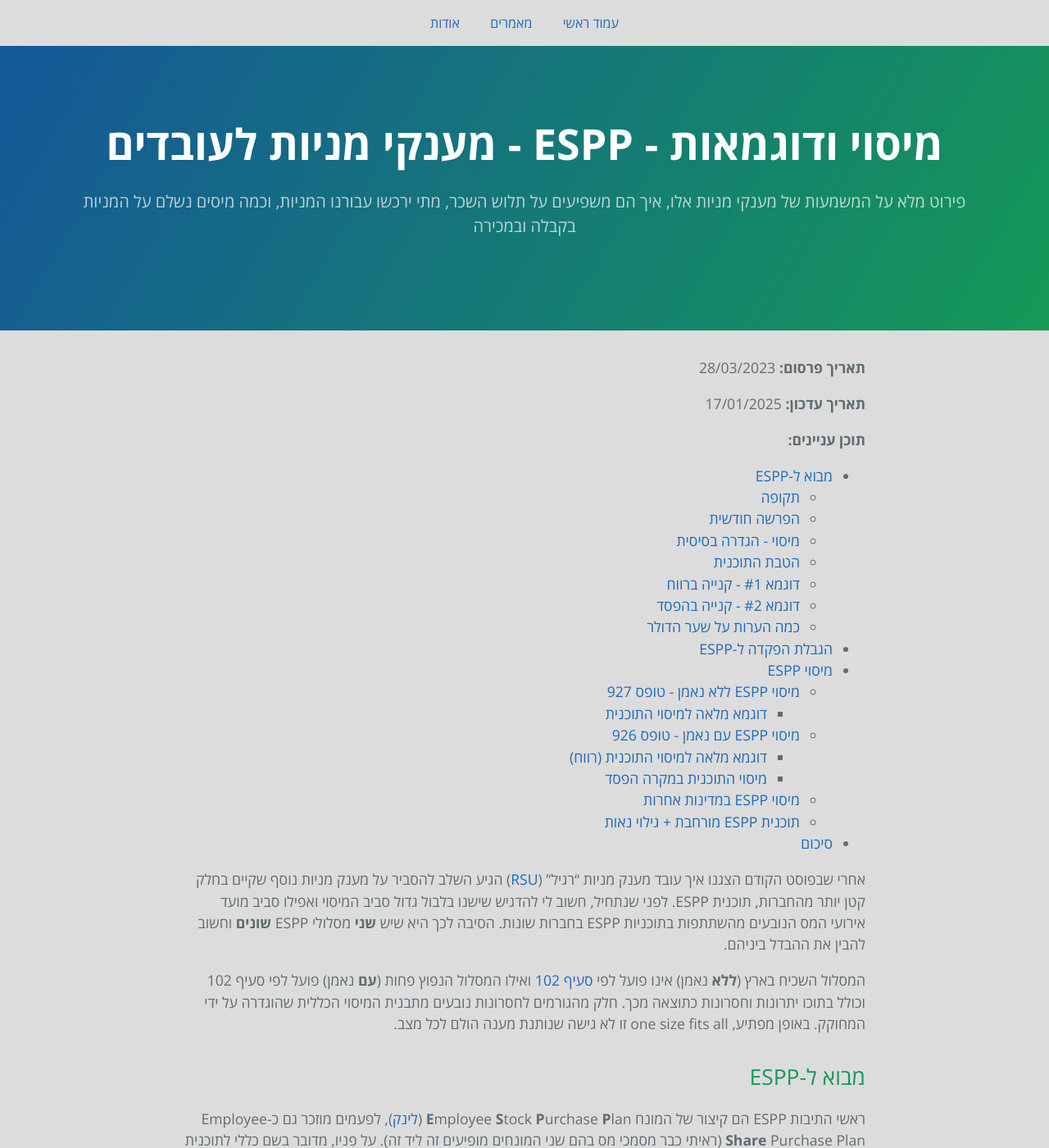
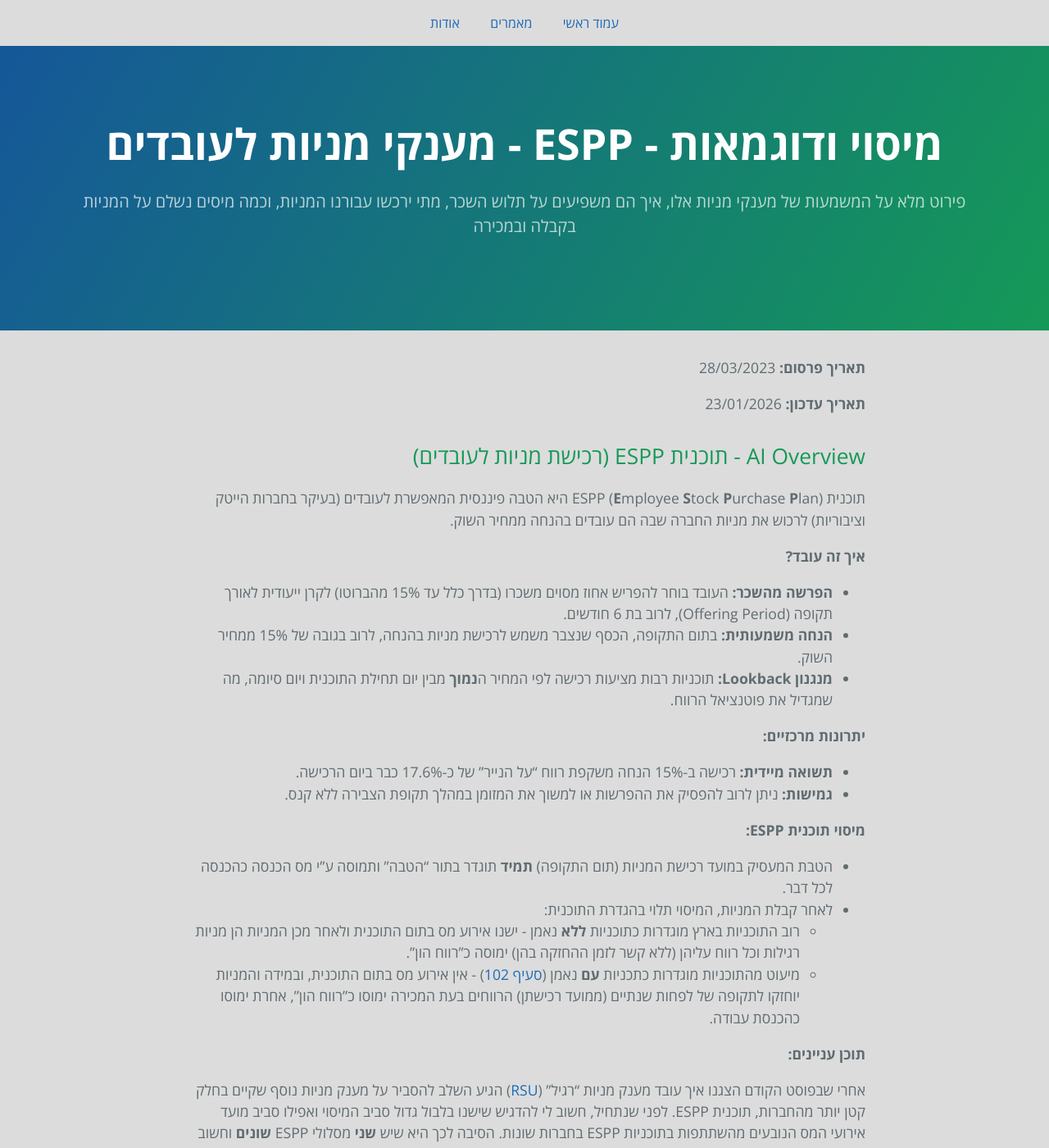
Before and after one commit to eyalitki/payslip101, a Jekyll site: the page built from docs/_posts/2023-03-28-מענקי-מניות-לעובדים-espp.markdown, in a window 1280 px wide and 1400 px high. Shown: the whole window at 82% size. Built offline with Jekyll 4.4.1, drawn with Linux system fonts in a browser that asks for light colours.

Commit message:
[ESPP] Add "AI Overview" to ESPP tax guide
Signed-off-by: Eyal Itkin <eyal.itkin@gmail.com>

```diff
--- a/docs/_posts/2023-03-28-מענקי-מניות-לעובדים-espp.markdown
+++ b/docs/_posts/2023-03-28-מענקי-מניות-לעובדים-espp.markdown
@@ -2,17 +2,33 @@
 layout: default
 title: מענקי מניות לעובדים - ESPP - מיסוי ודוגמאות
 description: פירוט מלא על המשמעות של מענקי מניות אלו, איך הם משפיעים על תלוש השכר, מתי ירכשו עבורנו המניות, וכמה מיסים נשלם על המניות בקבלה ובמכירה
-date: 2025-02-18 05:51:00 +0300
+date: 2026-01-23 16:51:00 +0300
 tags: stocks
 permalink: /post/מענקי-מניות-לעובדים-espp/
 ---
 **תאריך פרסום:** 28/03/2023
 
-**תאריך עדכון:** 17/01/2025
+**תאריך עדכון:** 23/01/2026
+
+## AI Overview - תוכנית ESPP (רכישת מניות לעובדים)
+תוכנית ESPP (**E**mployee **S**tock **P**urchase **P**lan) היא הטבה פיננסית המאפשרת לעובדים (בעיקר בחברות הייטק וציבוריות) לרכוש את מניות החברה שבה הם עובדים בהנחה ממחיר השוק.
+
+**איך זה עובד?**
+* **הפרשה מהשכר:** העובד בוחר להפריש אחוז מסוים משכרו (בדרך כלל עד 15% מהברוטו) לקרן ייעודית לאורך תקופה (Offering Period), לרוב בת 6 חודשים.
+* **הנחה משמעותית:** בתום התקופה, הכסף שנצבר משמש לרכישת מניות בהנחה, לרוב בגובה של 15% ממחיר השוק.
+* **מנגנון Lookback:** תוכניות רבות מציעות רכישה לפי המחיר ה**נמוך** מבין יום תחילת התוכנית ויום סיומה, מה שמגדיל את פוטנציאל הרווח.
+
+**יתרונות מרכזיים:**
+* **תשואה מיידית:** רכישה ב-15% הנחה משקפת רווח "על הנייר" של כ-17.6% כבר ביום הרכישה.
+* **גמישות:** ניתן לרוב להפסיק את ההפרשות או למשוך את המזומן במהלך תקופת הצבירה ללא קנס.
+
+**מיסוי תוכנית ESPP:**
+* הטבת המעסיק במועד רכישת המניות (תום התקופה) **תמיד** תוגדר בתור "הטבה" ותמוסה ע"י מס הכנסה כהכנסה לכל דבר.
+* לאחר קבלת המניות, המיסוי תלוי בהגדרת התוכנית:
+  * רוב התוכניות בארץ מוגדרות כתוכניות **ללא** נאמן - ישנו אירוע מס בתום התוכנית ולאחר מכן המניות הן מניות רגילות וכל רווח עליהן (ללא קשר לזמן ההחזקה בהן) ימוסה כ"רווח הון".
+  * מיעוט מהתוכניות מוגדרות כתכניות **עם** נאמן ([סעיף 102](../מענקי-מניות-לעובדים-סעיף-102/)) - אין אירוע מס בתום התוכנית, ובמידה והמניות יוחזקו לתקופה של לפחות שנתיים (ממועד רכישתן) הרווחים בעת המכירה ימוסו כ"רווח הון", אחרת ימוסו כהכנסת עבודה.
 
 **תוכן עניינים:**
-
-* תוכן עניינים
 {:toc}
 
 אחרי שבפוסט הקודם הצגנו איך עובד מענק מניות "רגיל" ([RSU](../מענקי-מניות-לעובדים-rsu/)) הגיע השלב להסביר על מענק מניות נוסף שקיים בחלק קטן יותר מהחברות, תוכנית ESPP. לפני שנתחיל, חשוב לי להדגיש שישנו בלבול גדול סביב המיסוי ואפילו סביב מועד אירועי המס הנובעים מהשתתפות בתוכניות ESPP בחברות שונות. הסיבה לכך היא שיש **שני** מסלולי ESPP **שונים** וחשוב להבין את ההבדל ביניהם.
```
